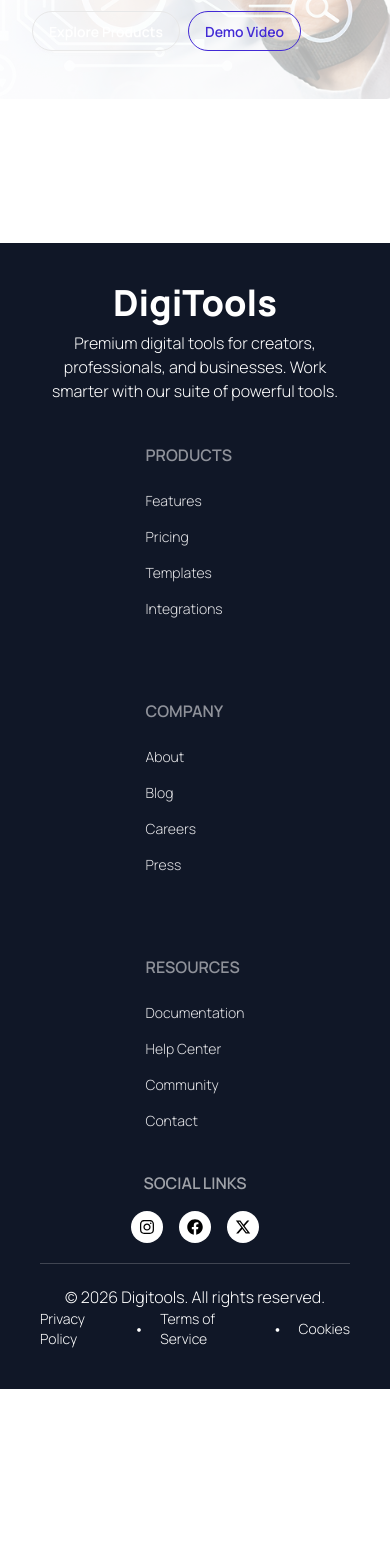
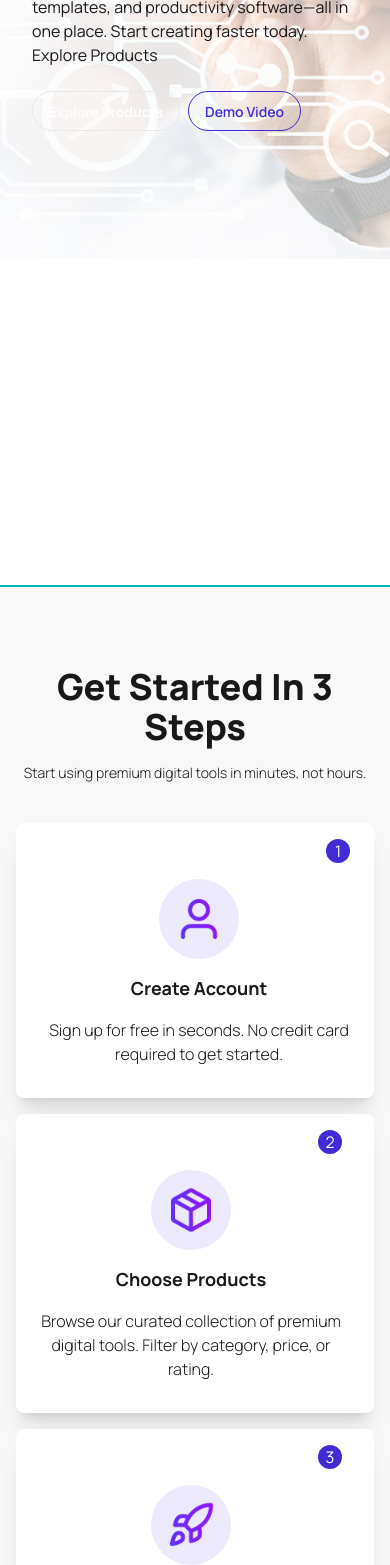
Before and after one commit to HassanMahdee/A6-DigiTools-Platform, a React (Vite) app: page / in a window 390 px wide. Shown: the part 432-1997 px from the top of the page. Before the commit the page ends 1821 px from the top, so only its background shows below. Built offline with nearby package versions, Linux system fonts and the light colour scheme.

Commit message:
steps added, responsive

```diff
--- a/src/components/banner/banner.jsx
+++ b/src/components/banner/banner.jsx
@@ -2,7 +2,7 @@ import React from "react";
 import bannerImage from "../../assets/banner.png";
 const Banner = () => {
   return (
-    <div className="bg-base-200 px-8 lg:px-52 py-12 lg:py-0 relative">
+    <div className="bg-base-200 px-8 lg:px-52 py-32 lg:py-0 relative">
       <div className="flex items-center justify-between w-full">
         <div
           className="absolute inset-0 bg-cover bg-center bg-no-repeat lg:hidden"
--- a/src/components/stats/stats.jsx
+++ b/src/components/stats/stats.jsx
@@ -4,23 +4,24 @@ import { MdStarRate } from "react-icons/md";
 const Stats = () => {
   return (
     <div
-      className="w-full px-10 lg:px-52 py-6 lg:py-12 grid grid-cols-3 justify-items-center"
+      className="w-full px-10 lg:px-52 py-6 lg:py-20 grid grid-cols-1 lg:grid-cols-3 justify-items-center"
       style={{ background: "var(--primary-gradient)" }}
     >
-      <div className="w-full text-center">
-        <h3 className="text-white text-5xl font-extrabold">50K+</h3>
-        <p className="text-white font-light">Active Users</p>
+      <div className="w-full text-center sm:py-10">
+        <h3 className="text-white text-6xl font-extrabold">50K+</h3>
+        <p className="text-white text-2xl font-light">Active Users</p>
       </div>
 
-      <div className="border-r border-white/40 border-l w-full text-center">
-        <h3 className="text-white text-5xl font-extrabold">200+</h3>
-        <p className="text-white font-light">Premium Tools</p>
+      <div className="border-y md:border-y-0 md:border-x border-white/40 w-full text-center sm:py-10">
+        <h3 className="text-white text-6xl font-extrabold">200+</h3>
+        <p className="text-white text-2xl font-light">Premium Tools</p>
       </div>
 
-      <div className="w-full text-center">
-        <h3 className="text-white text-5xl font-extrabold">4.9</h3>
-        <span className="flex items-center gap-1 justify-center text-white">
-          <p className="text-white font-light">Avg. Rating</p> <MdStarRate />
+      <div className="w-full text-center sm:py-10">
+        <h3 className="text-white text-6xl font-extrabold">4.9</h3>
+        <span className="flex items-center gap-1 justify-center">
+          <p className="text-white text-2xl font-light">Avg. Rating</p>{" "}
+          <MdStarRate className="text-3xl text-white" />
         </span>
       </div>
     </div>
--- a/src/components/steps/steps.jsx
+++ b/src/components/steps/steps.jsx
@@ -1,11 +1,56 @@
-import React from 'react';
+import React from "react";
+import userIcon from "../../assets/user.png";
+import packageIcon from "../../assets/package.png";
+import rocketIcon from "../../assets/rocket.png";
 
 const Steps = () => {
-    return (
-        <div>
-
+  return (
+    <div className="bg-base-200 border-y-2 border-teal-500 px-4 lg:px-52 py-20 flex flex-col gap-10">
+      <div className="flex flex-col items-center gap-4">
+        <h2 className="text-4xl font-extrabold text-center">
+          Get Started In 3 Steps
+        </h2>
+        <p className="text-sm font-light">
+          Start using premium digital tools in minutes, not hours.
+        </p>
+      </div>
+        <div className="grid grid-cols-1 md:grid-cols-3 gap-4">
+          <div className="card bg-base-100 shadow-xl flex flex-col items-center p-8 pt-4 pr-6 gap-4 hover:scale-105 transition-transform">
+            <span className="self-end bg-primary rounded-full text-white w-6 h-6 flex items-center justify-center">1</span>
+            <div className="bg-primary/10 rounded-full p-4">
+              <img src={userIcon} alt="user" className="w-12"/>
+            </div>
+            <h3 className="card-title font-bold">Create Account</h3>
+            <p className="card-text font-light text-center">
+              Sign up for free in seconds. No credit card required to get
+              started.
+            </p>
+          </div>
+          <div className="card bg-base-100 shadow-xl flex flex-col items-center p-8 pt-4 pl-6 gap-4 hover:scale-105 transition-transform">
+            <span className="self-end bg-primary rounded-full text-white w-6 h-6 flex items-center justify-center">2</span>
+            <div className="bg-primary/10 rounded-full p-4">
+              <img src={packageIcon} alt="product" className="w-12"/>
+            </div>
+            <h3 className="card-title font-bold">Choose Products</h3>
+            <p className="card-text font-light text-center">
+              Browse our curated collection of premium digital tools. Filter by
+              category, price, or rating.
+            </p>
+          </div>
+          <div className="card bg-base-100 shadow-xl flex flex-col items-center p-8 pt-4 pl-6 gap-4 hover:scale-105 transition-transform">
+            <span className="self-end bg-primary rounded-full text-white w-6 h-6 flex items-center justify-center">3</span>
+            <div className="bg-primary/10 rounded-full p-4">
+              <img src={rocketIcon} alt="creating" className="w-12"/>
+            </div>
+            <h3 className="card-title font-bold">Start Creating</h3>
+            <p className="card-text font-light text-center">
+              Start creating amazing content with our powerful tools. No
+              learning curve - just start creating.
+            </p>
+          </div>
         </div>
-    );
+      </div>
+  );
 };
 
 export default Steps;
```
Also changed, not shown: 1 other file (tests, documents, lock files or other folders).
